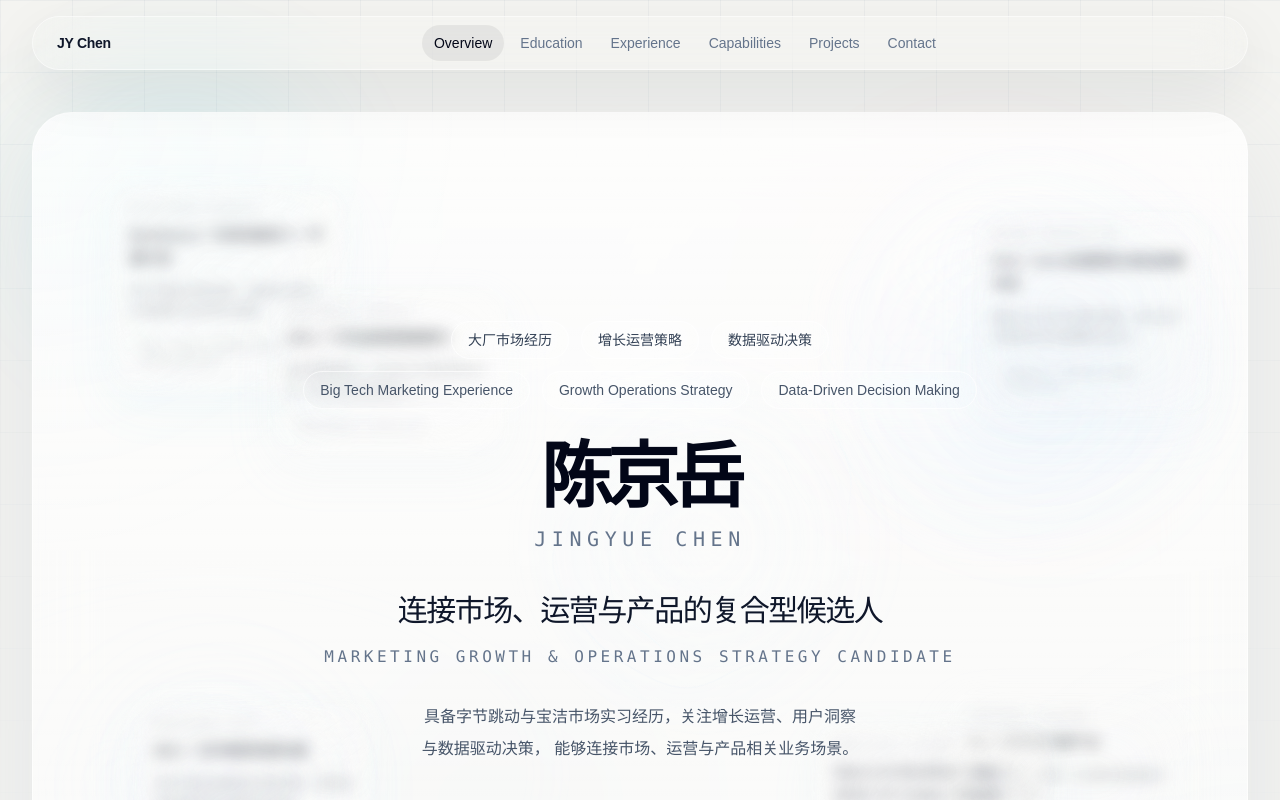
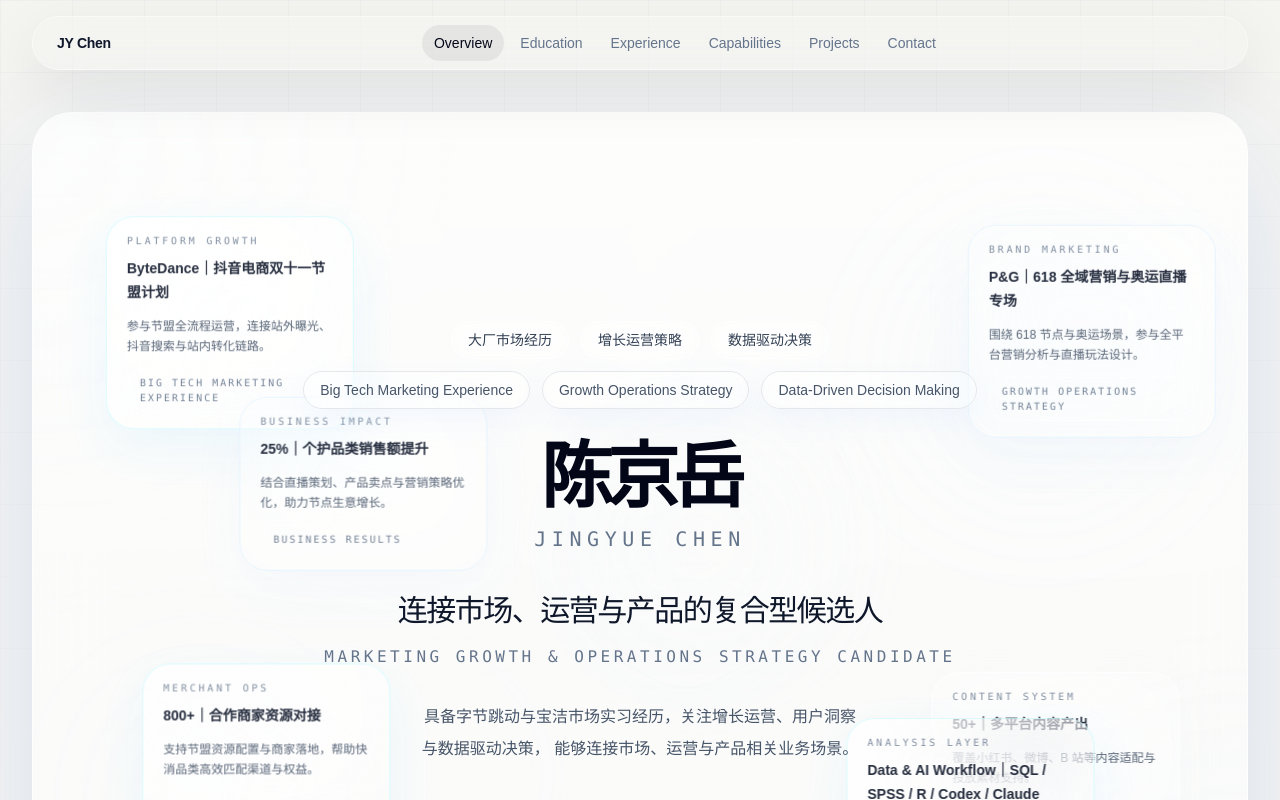
Before and after one commit to kexi-pixel/personal-profile, a Next.js app: page / in a window 1280 px wide. Shown: the top 800 px of the page. Built offline with nearby package versions, Linux system fonts and the light colour scheme.

Commit message:
Refine overview hero clarity and motion

```diff
--- a/src/components/Hero.tsx
+++ b/src/components/Hero.tsx
@@ -15,7 +15,7 @@ const cards = [
     accent: "cyan" as const,
     desktopOnly: false,
     targetId: "experience-bytedance",
-    initialPosition: { x: 0.06, y: 0.08 },
+    initialPosition: { x: 0.06, y: 0.12 },
   },
   {
     id: "overview-pg",
@@ -26,7 +26,7 @@ const cards = [
     accent: "blue" as const,
     desktopOnly: false,
     targetId: "experience-pg",
-    initialPosition: { x: 0.77, y: 0.11 },
+    initialPosition: { x: 0.77, y: 0.13 },
   },
   {
     id: "overview-merchant",
@@ -37,7 +37,7 @@ const cards = [
     accent: "cyan" as const,
     desktopOnly: false,
     targetId: "experience-bytedance",
-    initialPosition: { x: 0.08, y: 0.68 },
+    initialPosition: { x: 0.09, y: 0.64 },
   },
   {
     id: "overview-content",
@@ -48,7 +48,7 @@ const cards = [
     accent: "silver" as const,
     desktopOnly: false,
     targetId: "experience-bytedance",
-    initialPosition: { x: 0.75, y: 0.67 },
+    initialPosition: { x: 0.74, y: 0.65 },
   },
   {
     id: "overview-impact",
@@ -59,7 +59,7 @@ const cards = [
     accent: "blue" as const,
     desktopOnly: true,
     targetId: "experience-pg",
-    initialPosition: { x: 0.19, y: 0.2 },
+    initialPosition: { x: 0.17, y: 0.33 },
   },
   {
     id: "overview-data",
@@ -70,14 +70,22 @@ const cards = [
     accent: "cyan" as const,
     desktopOnly: true,
     targetId: "experience",
-    initialPosition: { x: 0.64, y: 0.74 },
+    initialPosition: { x: 0.67, y: 0.76 },
   },
 ];
+
+type SafeZoneEllipse = {
+  centerX: number;
+  centerY: number;
+  radiusX: number;
+  radiusY: number;
+  padding: number;
+};
 
 type SceneLayout = {
   width: number;
   height: number;
-  safeZone: { x: number; y: number; width: number; height: number } | null;
+  safeZone: SafeZoneEllipse | null;
 };
 
 type Disturbance = {
@@ -109,17 +117,18 @@ export function Hero() {
       const panelRect = panel.getBoundingClientRect();
       const contentRect = content.getBoundingClientRect();
       const isCompact = window.innerWidth < 1024;
-      const paddingX = isCompact ? 24 : 54;
-      const paddingY = isCompact ? 22 : 42;
+      const paddingX = isCompact ? 24 : 88;
+      const paddingY = isCompact ? 26 : 68;
 
       setLayout({
         width: panel.clientWidth,
         height: panel.clientHeight,
         safeZone: {
-          x: contentRect.left - panelRect.left - paddingX,
-          y: contentRect.top - panelRect.top - paddingY,
-          width: contentRect.width + paddingX * 2,
-          height: contentRect.height + paddingY * 2,
+          centerX: contentRect.left - panelRect.left + contentRect.width / 2,
+          centerY: contentRect.top - panelRect.top + contentRect.height / 2,
+          radiusX: contentRect.width / 2 + paddingX,
+          radiusY: contentRect.height / 2 + paddingY,
+          padding: isCompact ? 12 : 18,
         },
       });
     };
@@ -139,7 +148,7 @@ export function Hero() {
     };
   }, []);
 
-  const triggerDisturbance = (x: number, y: number, strength = 0.35) => {
+  const triggerDisturbance = (x: number, y: number, strength = 0.28) => {
     if (reducedMotion) return;
 
     const disturbance = {
@@ -152,7 +161,7 @@ export function Hero() {
     setDisturbances((current) => [...current.slice(-2), disturbance]);
     const timeout = window.setTimeout(() => {
       setDisturbances((current) => current.filter((item) => item.id !== disturbance.id));
-    }, 880);
+    }, 760);
     disturbanceTimeoutsRef.current.push(timeout);
   };
 
@@ -177,43 +186,46 @@ export function Hero() {
       id="overview"
       className="relative isolate min-h-screen overflow-hidden px-4 pb-14 pt-28 sm:px-6 lg:px-8"
     >
-      <div className="hero-grid pointer-events-none absolute inset-0 opacity-70" />
-      <div className="hero-glow hero-glow-one" />
-      <div className="hero-glow hero-glow-two" />
-      <div className="hero-glow hero-glow-three" />
+      <div className="hero-grid pointer-events-none absolute inset-0 opacity-45" />
+      <div className="hero-atmosphere hero-atmosphere-left" />
+      <div className="hero-atmosphere hero-atmosphere-right" />
 
       <div className="mx-auto flex min-h-[calc(100vh-7rem)] max-w-7xl items-start pt-6 lg:items-center lg:pt-0">
         <div
           ref={panelRef}
-          className="glass-panel relative w-full overflow-hidden rounded-[40px] border border-white/60 px-6 py-14 shadow-[0_30px_120px_rgba(148,163,184,0.18)] sm:px-10 lg:px-16 lg:py-20 xl:px-24"
+          className="glass-panel hero-shell relative w-full overflow-hidden rounded-[40px] border border-white/70 px-6 py-14 shadow-[0_40px_120px_rgba(37,99,235,0.12)] sm:px-10 lg:px-16 lg:py-20 xl:px-24"
         >
           <div className="hero-fluid-stage absolute inset-0">
-            <div className="hero-fluid-layer hero-fluid-layer-one" />
-            <div className="hero-fluid-layer hero-fluid-layer-two" />
-            <div className="hero-fluid-layer hero-fluid-layer-three" />
-            <div className="hero-fluid-ribbon hero-fluid-ribbon-one" />
-            <div className="hero-fluid-ribbon hero-fluid-ribbon-two" />
+            <div className="hero-plasma-field hero-plasma-field-main" />
+            <div className="hero-plasma-field hero-plasma-field-secondary" />
+            <div className="hero-plasma-stream hero-plasma-stream-one" />
+            <div className="hero-plasma-stream hero-plasma-stream-two" />
+            <div className="hero-plasma-ring hero-plasma-ring-one" />
+            <div className="hero-plasma-ring hero-plasma-ring-two" />
+            <div className="hero-flame-edge hero-flame-edge-left" />
+            <div className="hero-flame-edge hero-flame-edge-right" />
             <div className="hero-fluid-contour" />
             <div className="hero-fluid-glow hero-fluid-glow-one" />
             <div className="hero-fluid-glow hero-fluid-glow-two" />
             <div className="hero-fluid-grain" />
           </div>
           <HeroEnergyCore />
+          <div className="hero-safe-zone-glow" />
           <AnimatePresence>
             {disturbances.map((disturbance) => (
               <motion.div
                 key={disturbance.id}
-                className="pointer-events-none absolute z-[1] rounded-full bg-[radial-gradient(circle,rgba(219,234,254,0.3),rgba(191,219,254,0.16)_38%,rgba(255,255,255,0)_72%)] blur-2xl"
+                className="pointer-events-none absolute z-[2] rounded-full bg-[radial-gradient(circle,rgba(224,242,254,0.36),rgba(147,197,253,0.16)_42%,rgba(255,255,255,0)_76%)] blur-2xl"
                 style={{
-                  left: disturbance.x - 80,
-                  top: disturbance.y - 80,
-                  width: 160,
-                  height: 160,
+                  left: disturbance.x - 54,
+                  top: disturbance.y - 54,
+                  width: 108,
+                  height: 108,
                 }}
                 initial={{ opacity: 0, scale: 0.9 }}
-                animate={{ opacity: disturbance.strength, scale: 1.08 }}
-                exit={{ opacity: 0, scale: 1.16 }}
-                transition={{ duration: 0.8, ease: [0.22, 1, 0.36, 1] }}
+                animate={{ opacity: disturbance.strength, scale: 1.12 }}
+                exit={{ opacity: 0, scale: 1.22 }}
+                transition={{ duration: 0.72, ease: [0.22, 1, 0.36, 1] }}
               />
             ))}
           </AnimatePresence>
@@ -237,7 +249,7 @@ export function Hero() {
 
           <motion.div
             ref={contentRef}
-            className="relative z-10 mx-auto flex max-w-3xl flex-col items-center py-24 text-center sm:py-28 lg:py-32"
+            className="relative z-20 mx-auto flex max-w-3xl flex-col items-center py-24 text-center sm:py-28 lg:py-32"
             initial={reducedMotion ? false : { opacity: 0, y: 30 }}
             animate={reducedMotion ? {} : { opacity: 1, y: 0 }}
             transition={{ duration: 0.9, ease: [0.22, 1, 0.36, 1] }}
@@ -247,7 +259,7 @@ export function Hero() {
                 {["大厂市场经历", "增长运营策略", "数据驱动决策"].map((tag) => (
                   <span
                     key={tag}
-                    className="rounded-full border border-white/65 bg-white/56 px-4 py-2 text-xs text-slate-700 shadow-[0_12px_32px_rgba(255,255,255,0.26)] backdrop-blur-xl sm:text-sm"
+                    className="rounded-full border border-white/75 bg-white/64 px-4 py-2 text-xs text-slate-700 shadow-[0_14px_36px_rgba(255,255,255,0.2)] backdrop-blur-md sm:text-sm"
                   >
                     {tag}
                   </span>
@@ -261,7 +273,7 @@ export function Hero() {
                 ].map((tag) => (
                   <span
                     key={tag}
-                    className="rounded-full border border-white/65 bg-white/56 px-4 py-2 text-xs text-slate-600 shadow-[0_12px_32px_rgba(255,255,255,0.26)] backdrop-blur-xl sm:text-sm"
+                    className="rounded-full border border-white/72 bg-white/58 px-4 py-2 text-xs text-slate-600 shadow-[0_12px_28px_rgba(191,219,254,0.16)] backdrop-blur-md sm:text-sm"
                   >
                     {tag}
                   </span>
```
